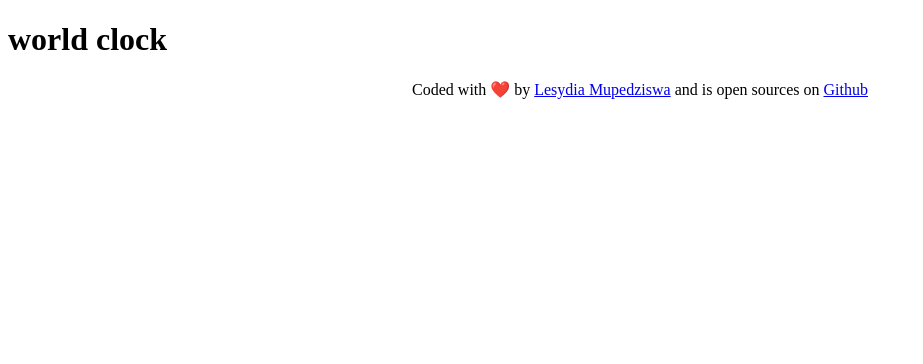
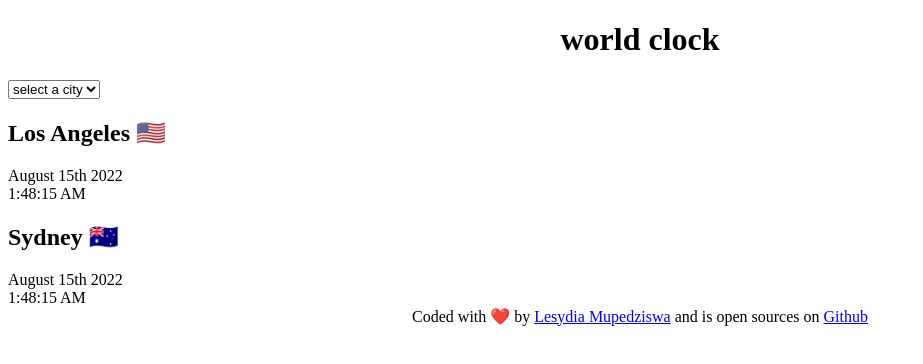
Before and after one commit to Lesym/worldClock, a plain HTML site: page index.html in a window 1280 px wide. Shown: the whole page, without its empty margins (0-923 px from the left). Drawn offline with Linux system fonts and the light colour scheme.

Commit message:
added basic html

```diff
--- a/index.html
+++ b/index.html
@@ -8,6 +8,27 @@
   </head>
   <body>
     <h1>world clock</h1>
+    <select id="cities">
+      <option value="">select a city</option>
+      <option value="London">London</option>
+      <option value="Benoni">Benoni</option>
+      <option value="paris">paris</option>
+    </select>
+
+      <div class="city">
+        <h2>Los Angeles 🇺🇸</h2>
+        <div class="date">August 15th 2022</div>
+        <div class="time">1:48:15 AM</div>
+      </div>
+      <div class="city">
+        <h2>Sydney 🇦🇺</h2>
+        <div class="date">August 15th 2022</div>
+        <div class="time">1:48:15 AM</div>
+      </div>
+    </div>
+
+
+
     <footer>
       Coded with ❤️ by
       <a href="https://github.com/Lesym">Lesydia Mupedziswa</a> and is open
--- a/style.css
+++ b/style.css
@@ -1,3 +1,6 @@
 footer {
   text-align: center;
 }
+h1 {
+  text-align: center;
+}
```
